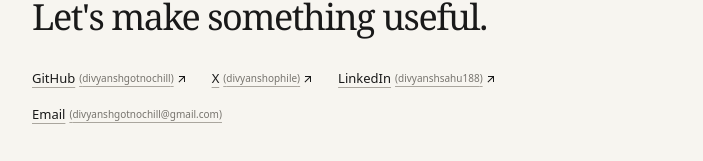
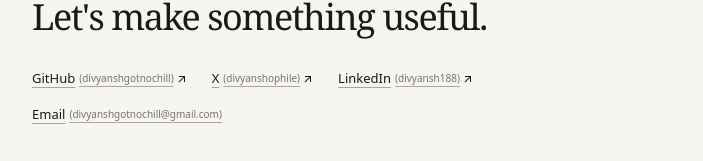
Before and after one commit to divyanshgotnochill/portfolio_1.0, a React (Vite) app: page / in a window 1280 px wide. Shown: the part 1295-1456 px from the top of the page, without its empty margins (288-991 px from the left). Built offline with nearby package versions, Linux system fonts and the light colour scheme; the HTML template or start-up script is replaced by a standard one.

Commit message:
Update contact.ts
fixed wrong link to LinkedIn profile

```diff
--- a/src/data/contact.ts
+++ b/src/data/contact.ts
@@ -21,7 +21,7 @@ export const contactLinks: Record<'github' | 'x' | 'linkedin' | 'email', Contact
   linkedin: {
     label: 'LinkedIn',
     href: 'https://www.linkedin.com/in/divyanshsahu188',
-    placeholder: 'divyanshsahu188',
+    placeholder: 'divyansh188',
     external: true,
   },
   email: {
```
